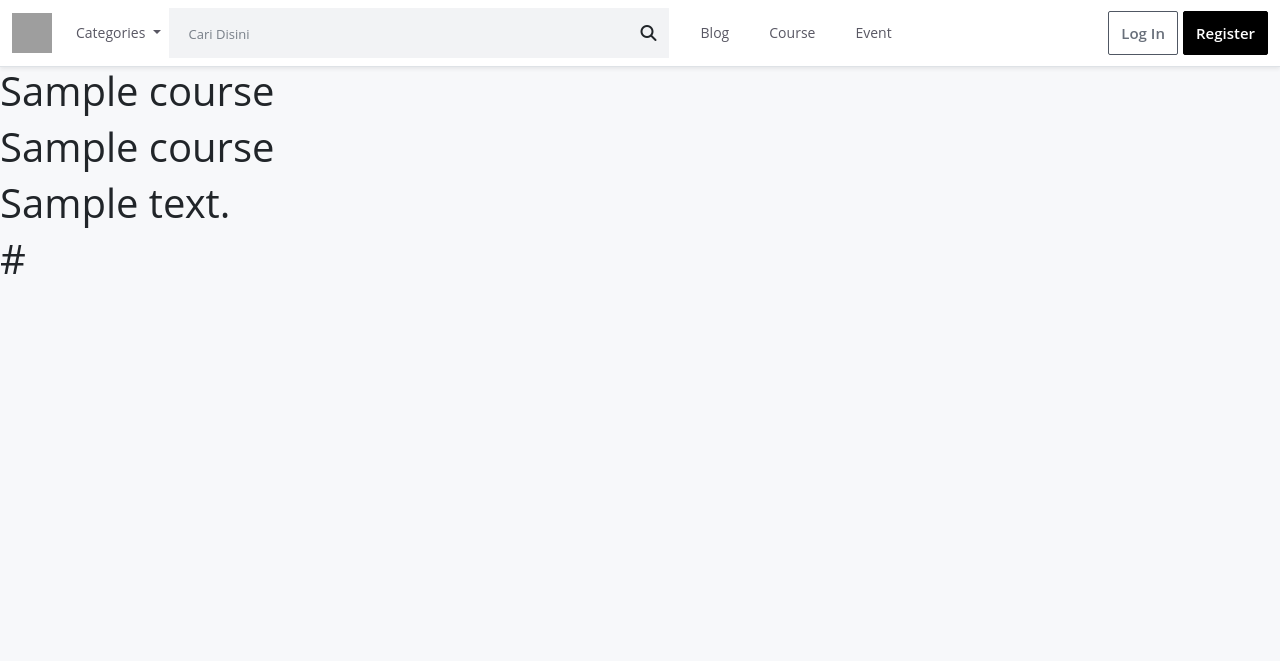
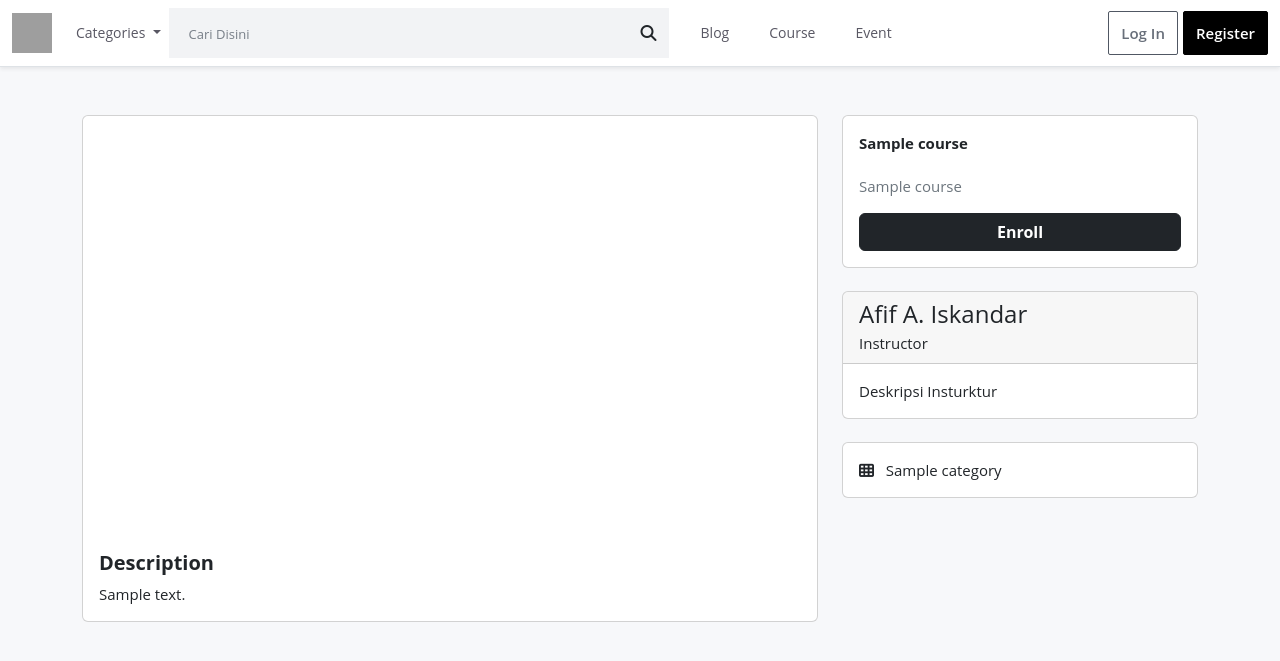
Before and after one commit to afifai/NgodingPython-website, a Django app: a page that uses templates/content/course_detail.html in a window 1280 px wide. Shown: the top 661 px of the page. Run offline with Django 4.2, Linux system fonts and the light colour scheme; tables that the repository leaves empty hold one stand-in row (values such as "Sample post"); some libraries are stand-ins or nearby versions; grey boxes are pictures that could not be loaded.

Commit message:
course title

```diff
--- a/templates/content/course_detail.html
+++ b/templates/content/course_detail.html
@@ -3,8 +3,56 @@
 {{object.name}}
 {% endblock title %}
 {% block content %}
-<h1>{{ object.name }}</h1>
+
+<div class="container mt-5">
+    <div class="row">
+        <div class="col-8">
+            <div class="card">
+                <div class="card-body">
+                    <div class="ratio ratio-16x9">
+                        <iframe src="{{ object.video_intro_url }}" title="YouTube video"  allowfullscreen></iframe>
+                      </div>
+                      <h5 class="fw-bold mt-4">
+                          Description
+                      </h5>
+                      <p class="card-text">{{ object.description }}</p>
+                </div>
+            </div>
+        </div>
+        <div class="col-4">
+            <div class="card">
+                <div class="card-title fw-bold mb-3 ms-3 mt-3 me-3">{{ object.name }}</div>
+                <div class="card-subtitle text-muted mb-3 ms-3 mt-1 me-3">{{ object.sub_title }}</div>
+                <p class="d-grid gap-2 ps-3 pe-3">
+                    <a href="" class="btn btn-dark fw-bold">Enroll</a>
+                </p>
+            </div>
+            <br>
+            <div class="card">
+                <div class="card-header">
+                    <h4 class="card-title">
+                        Afif A. Iskandar
+                    </h4>
+                    <p class="card-subtitle">
+                        Instructor
+                    </p>
+                </div>
+                <div class="card-body">
+                    Deskripsi Insturktur
+                </div>
+            </div>
+            <br>
+            <div class="card">
+                <div class="card-body">
+                    <i class="fas fa-th"></i>
+                    &nbsp; {{ object.category }}
+                </div>
+            </div>
+        </div>
+    </div>
+</div>
+<!-- <h1>{{ object.name }}</h1>
 <h1>{{ object.sub_title }}</h1>
 <h1>{{ object.description }}</h1>
-<h1>{{ object.video_intro_url }}</h1>
+<h1>{{ object.video_intro_url }}</h1> -->
 {% endblock content %}
```
